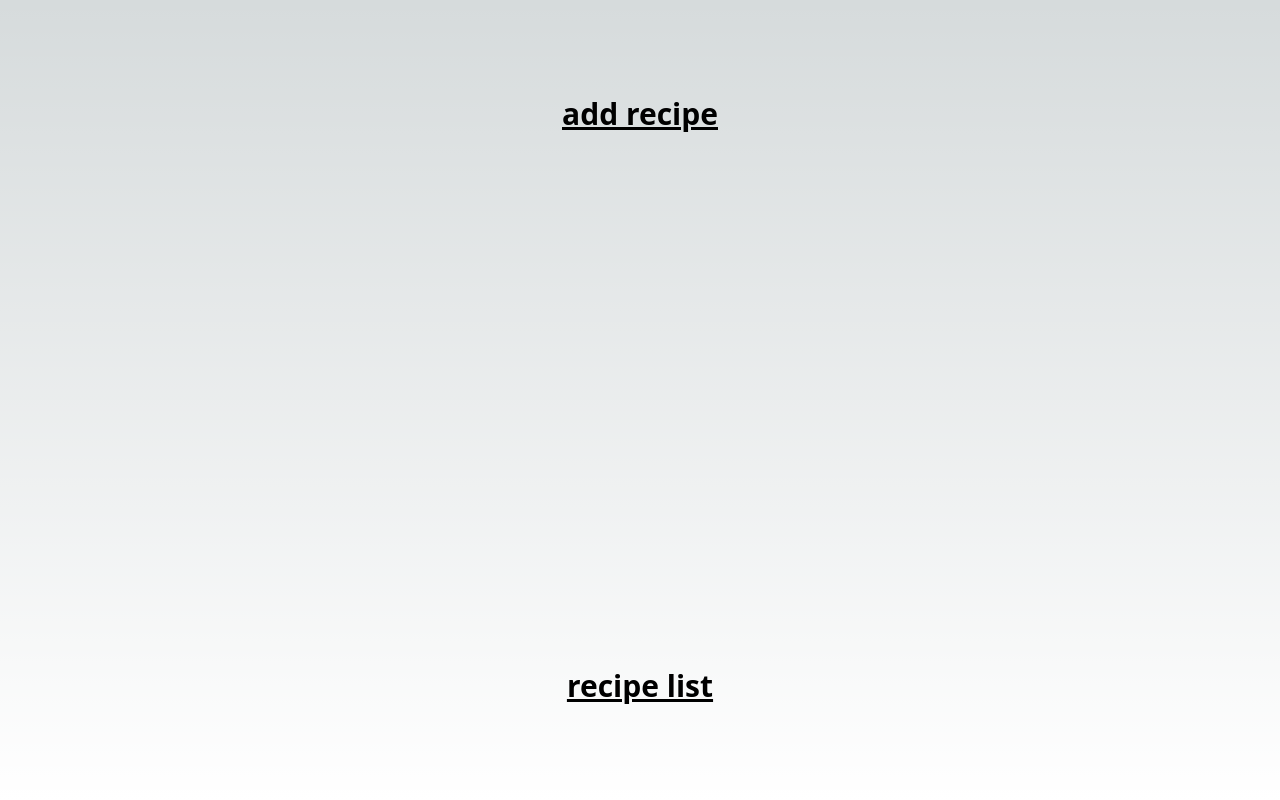
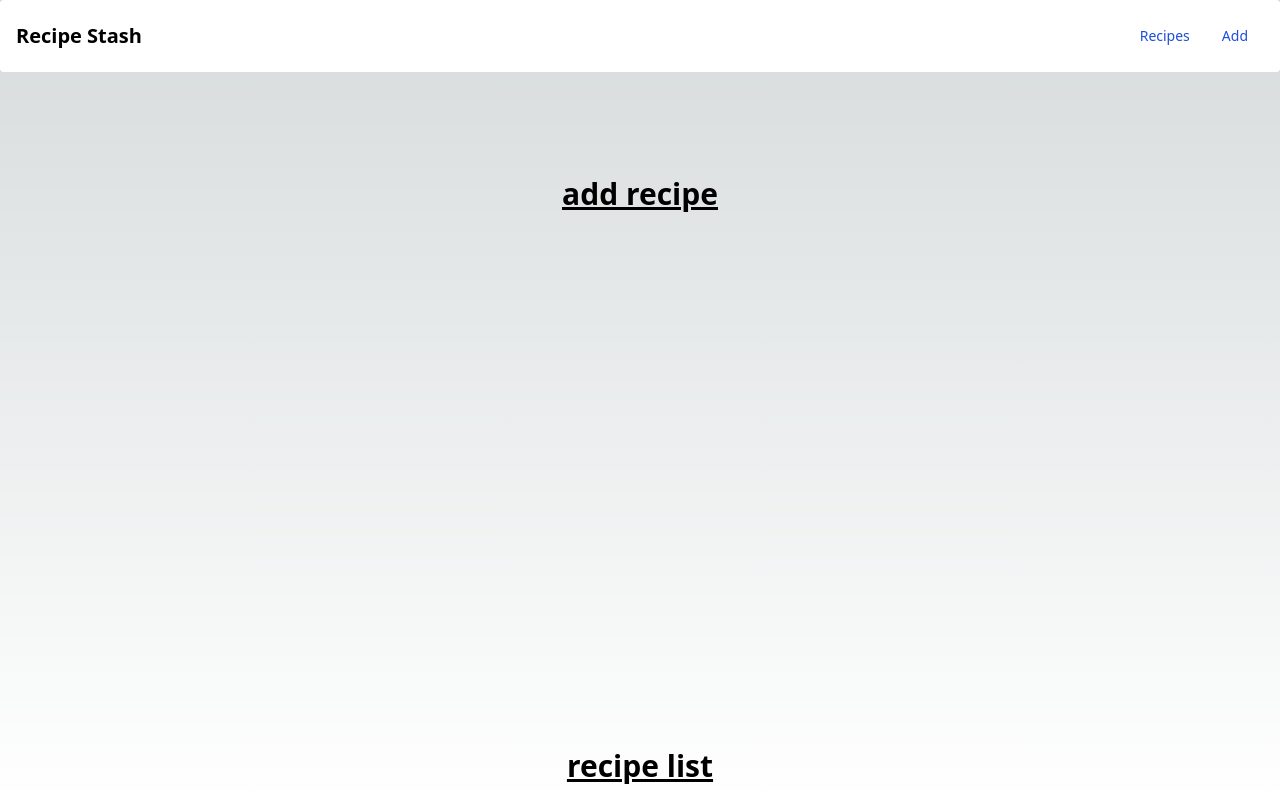
Before and after one commit to blee2125/recipe-stash, a Next.js app: page / in a window 1280 px wide. Built offline with nearby package versions, Linux system fonts and the light colour scheme.

Commit message:
add layout

```diff
--- a/pages/_app.tsx
+++ b/pages/_app.tsx
@@ -1,6 +1,11 @@
 import '../styles/globals.css'
 import type { AppProps } from 'next/app'
+import Layout from '../components/layout'
 
 export default function App({ Component, pageProps }: AppProps) {
-  return <Component {...pageProps} />
+  return (
+    <Layout>
+      <Component {...pageProps} />
+    </Layout>
+  )
 }
```
